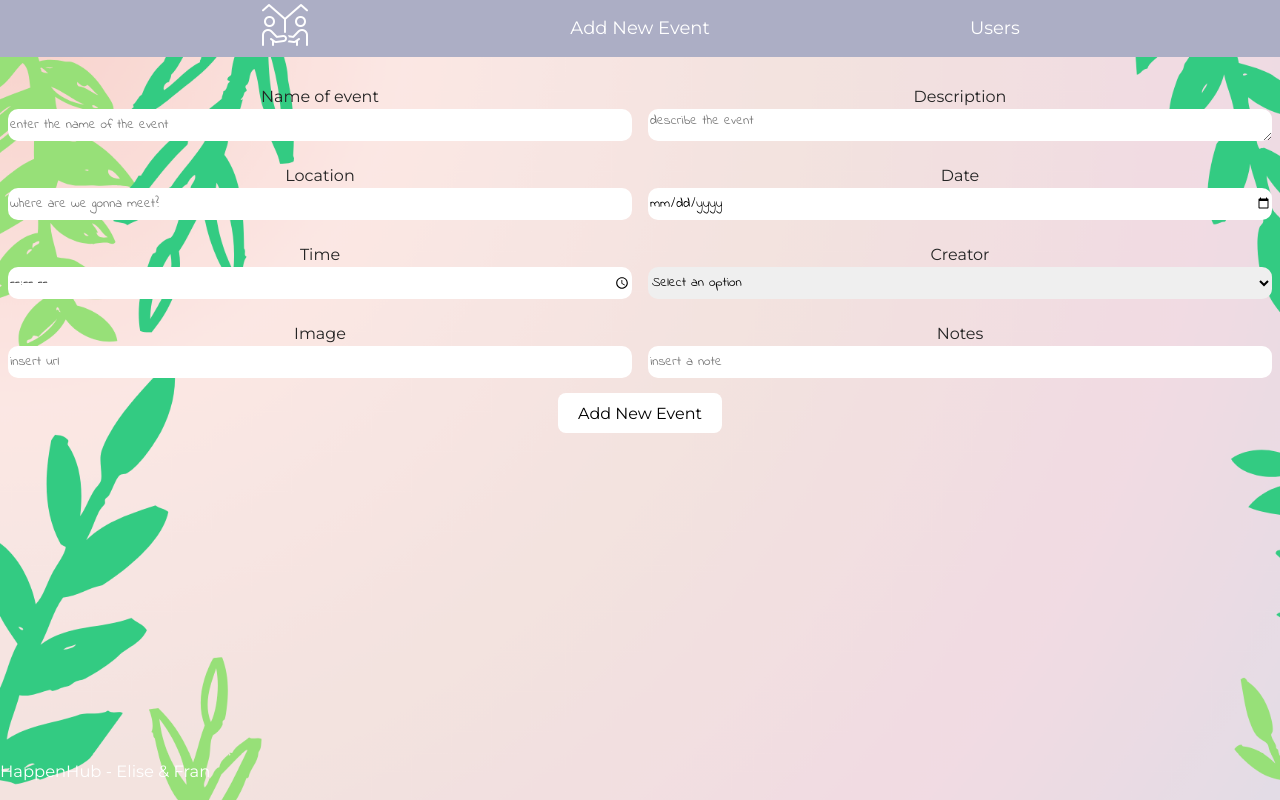
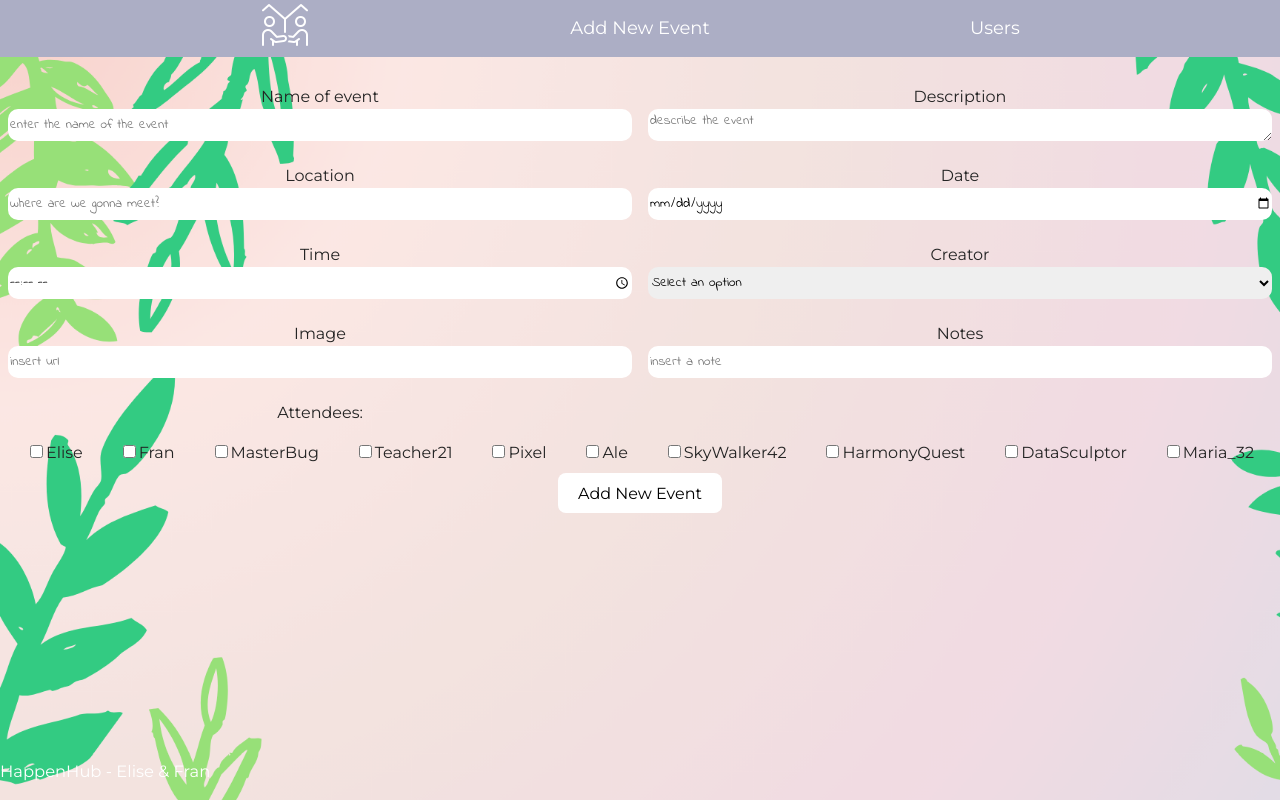
Before and after one commit to devHarmonyHack/HappenHub, a React (Vite) app: page /add-event in a window 1280 px wide. Built offline with nearby package versions, Linux system fonts and the light colour scheme; no server answers; a web font is replaced by a local one.

Commit message:
add functionality to AddNewEvent to include attendees (checkboxes)

```diff
--- a/src/pages/AddNewEventPage.css
+++ b/src/pages/AddNewEventPage.css
@@ -27,6 +27,14 @@
   border: 0px;
 }
 
+.attendees-boxes {
+  grid-column-start: 1;
+  grid-column-end: 3;
+  display: flex;
+  justify-content: space-around;
+
+}
+
 @media (max-width: 1024px) {
   .AddNewEvent-grid {
       display: grid;
--- a/src/pages/AddNewEventPage.jsx
+++ b/src/pages/AddNewEventPage.jsx
@@ -14,21 +14,35 @@ function AddNewEventPage() {
   const [description, setDescription] = useState("");
   const [image, setImage] = useState("");
   const [notes, setNotes] = useState("");
+  const [checked, setChecked] = useState({});
 
   const navigate = useNavigate();
 
   const handleSubmit = (e) => {
     e.preventDefault();
 
+    const attendeesArray = [];
+    const attendeesKeys = Object.keys(checked);
+
+    attendeesKeys.forEach((key) => {
+      const isAttending = checked[key];
+      if (isAttending) {
+        attendeesArray.push(key);
+      }
+    });
+
+    console.log(attendeesArray);
+
     const requestBody = {
-      name: name,
-      location: location,
-      date: date,
-      time: time,
-      creator: creator,
-      description: description,
-      image: image,
-      notes: notes,
+      name,
+      location,
+      date,
+      time,
+      creator,
+      description,
+      image,
+      notes,
+      attendees: attendeesArray,
     };
 
     axios
@@ -40,6 +54,12 @@ function AddNewEventPage() {
         console.log("Error in creating a new event: " + error);
       });
   };
+
+  function handleCheckBox(event, attendee) {
+    const copyChecked = { ...checked };
+    copyChecked[event.target.defaultValue] = event.target.checked;
+    setChecked(copyChecked);
+  }
 
   return (
     <div className="AddNewEvent">
@@ -153,6 +173,89 @@ function AddNewEventPage() {
               onChange={(e) => setNotes(e.target.value)}
             />
           </label>
+          <label>Attendees:</label>
+          <div className="attendees-boxes">
+            <label className="checkbox">
+              <input
+                type="checkbox"
+                value="Elise"
+                onChange={handleCheckBox}
+              />
+              Elise
+            </label>
+            <label className="checkbox">
+              <input
+                type="checkbox"
+                value="Fran"
+                onChange={handleCheckBox}
+              />
+              Fran
+            </label>
+            <label className="checkbox">
+              <input
+                type="checkbox"
+                value="MasterBug"
+                onChange={handleCheckBox}
+              />
+              MasterBug
+            </label>
+            <label className="checkbox">
+              <input
+                type="checkbox"
+                value="Teacher21"
+                onChange={handleCheckBox}
+              />
+              Teacher21
+            </label>
+            <label className="checkbox">
+              <input
+                type="checkbox"
+                value="Pixel"
+                onChange={handleCheckBox}
+              />
+              Pixel
+            </label>
+            <label className="checkbox">
+              <input
+                type="checkbox"
+                value="Ale"
+                onChange={handleCheckBox}
+              />
+              Ale
+            </label>
+            <label className="checkbox">
+              <input
+                type="checkbox"
+                value="SkyWalker42"
+                onChange={handleCheckBox}
+              />
+              SkyWalker42
+            </label>
+            <label className="checkbox">
+              <input
+                type="checkbox"
+                value="HarmonyQuest"
+                onChange={handleCheckBox}
+              />
+              HarmonyQuest
+            </label>
+            <label className="checkbox">
+              <input
+                type="checkbox"
+                value="DataSculptor"
+                onChange={handleCheckBox}
+              />
+              DataSculptor
+            </label>
+            <label className="checkbox">
+              <input
+                type="checkbox"
+                value="Maria_32"
+                onChange={handleCheckBox}
+              />
+              Maria_32
+            </label>
+          </div>
         </div>
 
         <button type="subit">Add New Event</button>
--- a/src/pages/EventDetailsPage.jsx
+++ b/src/pages/EventDetailsPage.jsx
@@ -84,11 +84,6 @@ function EventDetailsPage(props) {
       attendees
     };
 
-    // const updatedArray = new array here
-
-
-
-
     axios
       .put(`${urlAPI}events/${eventId}`, requestBody)
       .then((response) => {
@@ -167,11 +162,12 @@ function EventDetailsPage(props) {
                 Notes: {eventDetails.notes || <p>No notes for the event</p>}
               </span>
               <br />
-              <div className="attendees-container">Attendees:
+              {/* <div className="attendees-container">Attendees:
                 {eventDetails.attendees.map( (attendee) => {
                   return <p className="attendee">{attendee}</p>
                 })}
-                 </div>
+                 </div> */}
+                 {console.log(eventDetails.attendees)}
             </div>
 
             <img
@@ -306,9 +302,13 @@ function EventDetailsPage(props) {
                 </div>
 
                 {/* Put this inside a map() if we have the Users Array in here --> import it */}
-                <div className="form-item-9 form-item">
+                {/* <div className="form-item-9 form-item">
                   <label className="checkbox">
-                    <input type="checkbox" name="elise" value="Elise" />
+                    <input
+                    type="checkbox"
+                    name="elise"
+                    value="Elise"
+                    onChange={(e) => setAttendees(e.target.value)} />
                     Elise
                   </label>
                   <label className="checkbox">
@@ -347,7 +347,7 @@ function EventDetailsPage(props) {
                     <input type="checkbox" name="maria_32" value="Maria_32" />
                     Maria_32
                   </label>
-                </div>
+                </div> */}
               </div>
               <button type="submit">Update details</button>
             </form>
```
